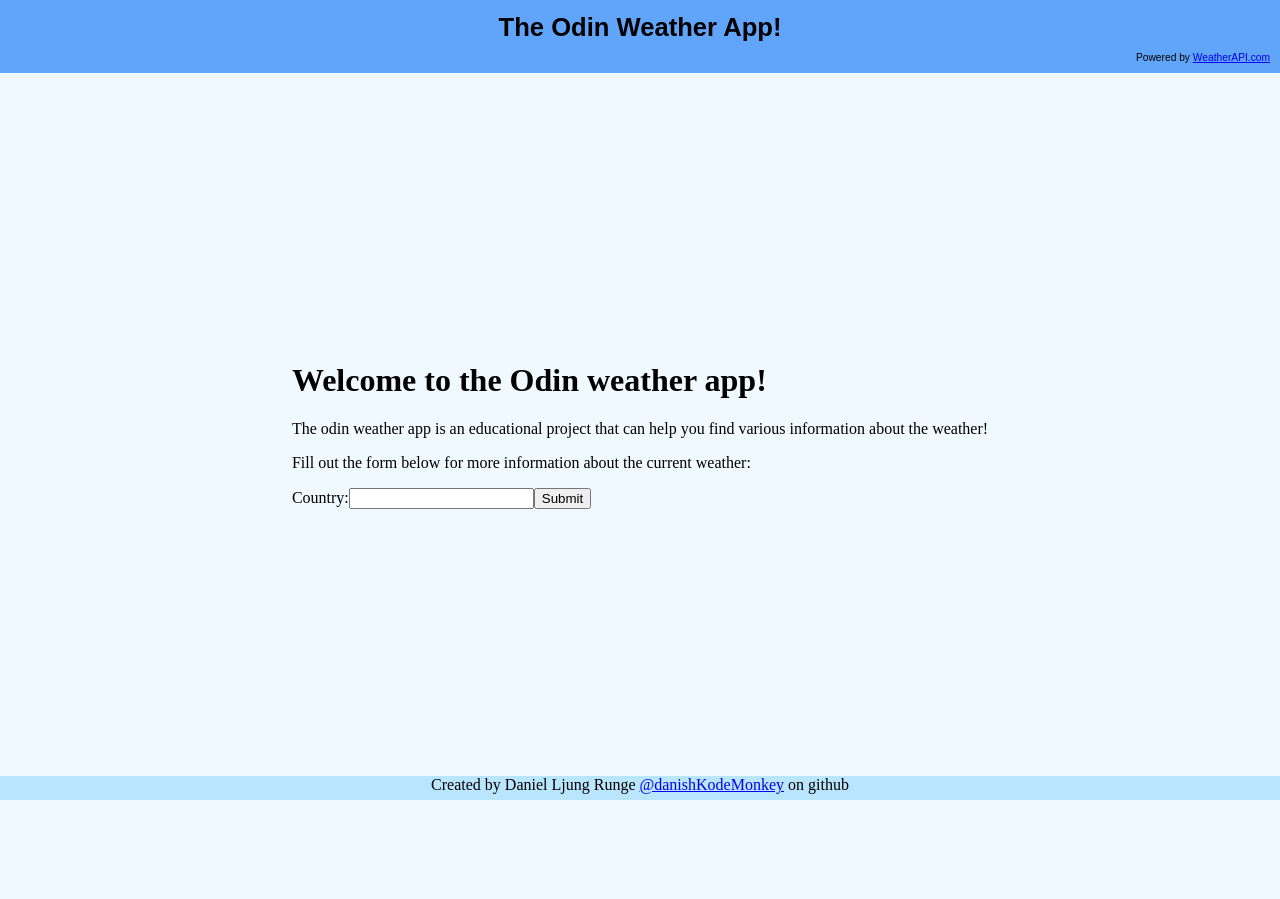
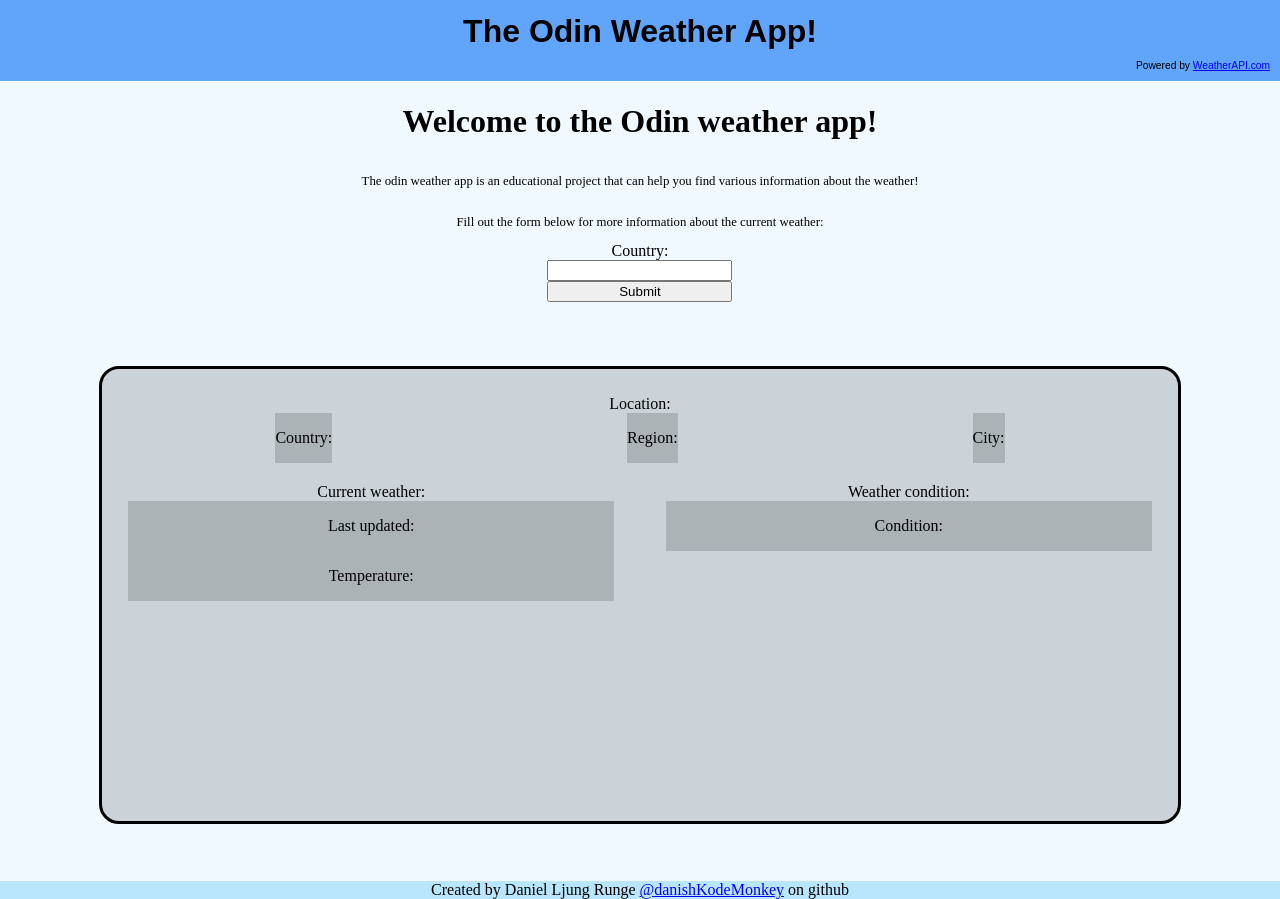
Before and after one commit to DanishKodeMonkey/odin-weatherapp, a website built with webpack: page src/index.html in a window 1280 px wide. Before the commit the page ends 800 px from the top, so only its background shows below. Built offline with nearby package versions, Linux system fonts and the light colour scheme.

Commit message:
Establish HTML skeleton for weather DOM section. Now ready for renderDOM javascript

```diff
--- a/package.json
+++ b/package.json
@@ -28,6 +28,7 @@
     "webpack-dev-server": "^5.0.2"
   },
   "dependencies": {
-    "@fontsource-variable/josefin-sans": "^5.0.20"
+    "@fontsource-variable/josefin-sans": "^5.0.20",
+    "@fontsource-variable/noto-serif": "^5.0.5"
   }
 }
--- a/src/index.html
+++ b/src/index.html
@@ -33,17 +33,57 @@
 					weather:
 				</p>
 				<form>
-					<label for="country">Country:</label
-					><input
-						type="text"
-						required /><input
-						type="button"
-						value="Submit" />
+					<div class="input-container">
+						<label for="country">Country:</label
+						><input
+							type="text"
+							id="country"
+							required />
+						<input
+							type="button"
+							value="Submit"
+							id="submit-button" />
+					</div>
 				</form>
 			</div>
 			<div
-				class="weatherData"
-				id="weather"></div>
+				class="weather-data"
+				id="weather">
+				<div id="weather-location">
+					<p class="weather-title">Location:</p>
+					<div class="location-data-container">
+						<div id="weather-country">
+							<p class="weather-data-title">Country:</p>
+						</div>
+						<div id="weather-region">
+							<p class="weather-data-title">Region:</p>
+						</div>
+						<div id="weather-city">
+							<p class="weather-data-title">City:</p>
+						</div>
+					</div>
+				</div>
+				<div id="weather-current">
+					<p class="weather-title">Current weather:</p>
+					<div class="current-weather-container fill-container">
+						<div id="weather-last-updated">
+							<p class="weather-data-title">Last updated:</p>
+						</div>
+						<div id="weather-Temperature">
+							<p class="weather-data-title">Temperature:</p>
+						</div>
+					</div>
+				</div>
+				<div id="weather-condition">
+					<p class="weather-title">Weather condition:</p>
+					<div class="condition-weather-container fill-container">
+						<div id="weather-country">
+							<p class="weather-data-title">Condition:</p>
+						</div>
+						<div id="weather-region"></div>
+					</div>
+				</div>
+			</div>
 		</main>
 		<footer>
 			Created by Daniel Ljung Runge
--- a/src/index.js
+++ b/src/index.js
@@ -1,5 +1,26 @@
 import '@fontsource-variable/josefin-sans'
+import '@fontsource-variable/noto-serif'
 import './style.css'
+const submitBtn = document.getElementById('submit-button')
+
+submitBtn.addEventListener('click', () => getWeather())
+// Function handles rendering the weather in DOM
+async function getWeather() {
+	try {
+		const location = document.querySelector('#country').value
+		const weatherObj = await processWeatherData(location)
+		renderDOM(weatherObj)
+		/* const weatherObj = await processWeatherData(location) */
+	} catch (err) {
+		console.log('ERROR getLocatioNWeather', err)
+	}
+}
+function renderDOM(weatherObj) {
+	// Location elements
+	const weatherLocationCont = document.createElement('div')
+	const weatherLocationTitle = document.createElement('p')
+	weatherLocationTitle.textContent = 'Location'
+}
 
 async function fetchWeatherData(location) {
 	const response = await fetch(
@@ -38,12 +59,3 @@ async function processWeatherData(location) {
 		console.log('ERROR: ', err)
 	}
 }
-
-async function getWeather(location) {
-	try {
-		const weatherObj = await processWeatherData(location)
-		console.log(weatherObj)
-	} catch (err) {
-		console.log('ERROR getLocatioNWeather', err)
-	}
-}
--- a/src/style.css
+++ b/src/style.css
@@ -2,8 +2,11 @@
     --main-bg-color: #f0f9ff;
     --secondary-bg-color: #60a5fa;
     --tertiary-bg-color: #bae6fd;
-    --title-font-size: clamp(20px, 2vw, 300px);
+    --title-font-size: clamp(20px, 2.5vw, 300px);
     --subtitle-font-size: clamp(10px, 0.8vw, 100px);
+    --normal-font-size: clamp(12px, 1vw, 20px);
+    --primary-font-family: 'Josefin Sans Variable', sans-serif;
+    --secondary-font-family: 'Noto Serif Variable', serif;
 
 }
 
@@ -26,7 +29,7 @@ header{
     flex-direction: column;
     align-items: center;
     background-color: var(--secondary-bg-color);
-    font-family:'Josefin Sans Variable', sans-serif;
+    font-family:var(--primary-font-family);
     >.header-title{
         font-size: var(--title-font-size);
         font-weight: 900;
@@ -41,7 +44,80 @@ header{
 }
 
 main{
-    height:auto;
+    display: flex;
+    flex-direction: column;
+    justify-content: start;
+    align-items: center;
+    height:100%;
+    width: 100%;
+    >.content{
+        display: flex;
+        flex-direction: column;
+        align-items: center;
+        margin-bottom: 5%;
+        font-family:var(--secondary-font-family);
+        >h1{
+            text-align: center;
+            font-size: var(--title-font-size);
+        }
+        >p{
+            text-align: center;
+            font-size: var(--normal-font-size);
+        }
+        >form{
+        display: flex;
+
+        >.input-container{
+            display: flex;
+            flex-direction: column;
+            text-align: center;
+        }
+    }
+    }
+
+}
+.weather-data{
+    display: grid;
+    grid-template: 1fr 8fr / 1fr 1fr;
+    gap: 5%;
+    background-color: rgba(0, 0, 0, 0.151);
+    border: 3px solid black;
+    border-radius: 20px;
+    height: 50vh;
+    width: 80%;
+    margin-bottom: 5%;
+    padding: 2%;
+    text-align: center;
+    >div>.weather-title{
+        margin: 0;
+    }
+    >div>div{
+        display:flex;
+        flex-direction: column;
+        >div{
+            background-color: rgba(0, 0, 0, 0.151);
+            height: auto;
+        }
+    }
+    #weather-location{
+        grid-area: 1 / 1 / 1 / -1;
+
+
+        >.location-data-container{
+            display: flex;
+            flex-direction: row;
+            justify-content: space-around;
+        }
+    }
+    #weather-current{
+        grid-area: 2/1/-1/2;
+
+
+    }
+    #weather-condition{
+        grid-area:2/2/-1/-1;
+
+    }
 
 }
 footer{height: 3%;
@@ -49,3 +125,7 @@ footer{height: 3%;
     text-align: center;
     background-color: var(--tertiary-bg-color);
 }
+
+.fill-container{
+    height:100%;
+}
```
Also changed, not shown: dist/2575410e5c7f90002237.woff2 (added), dist/58ab020719b4dfec0f9f.woff2 (added), dist/5cbafafb659e61681586.woff2 (added), dist/cbce5eed5e4a69374056.woff2 (added), dist/d5b25433af6aafc9fc29.woff2 (added), dist/dc0c8aebb07fc5649554.woff2 (added), dist/f8b10716f8c603711037.woff2 (added), dist/index.html, dist/main.js, 1 other file.
